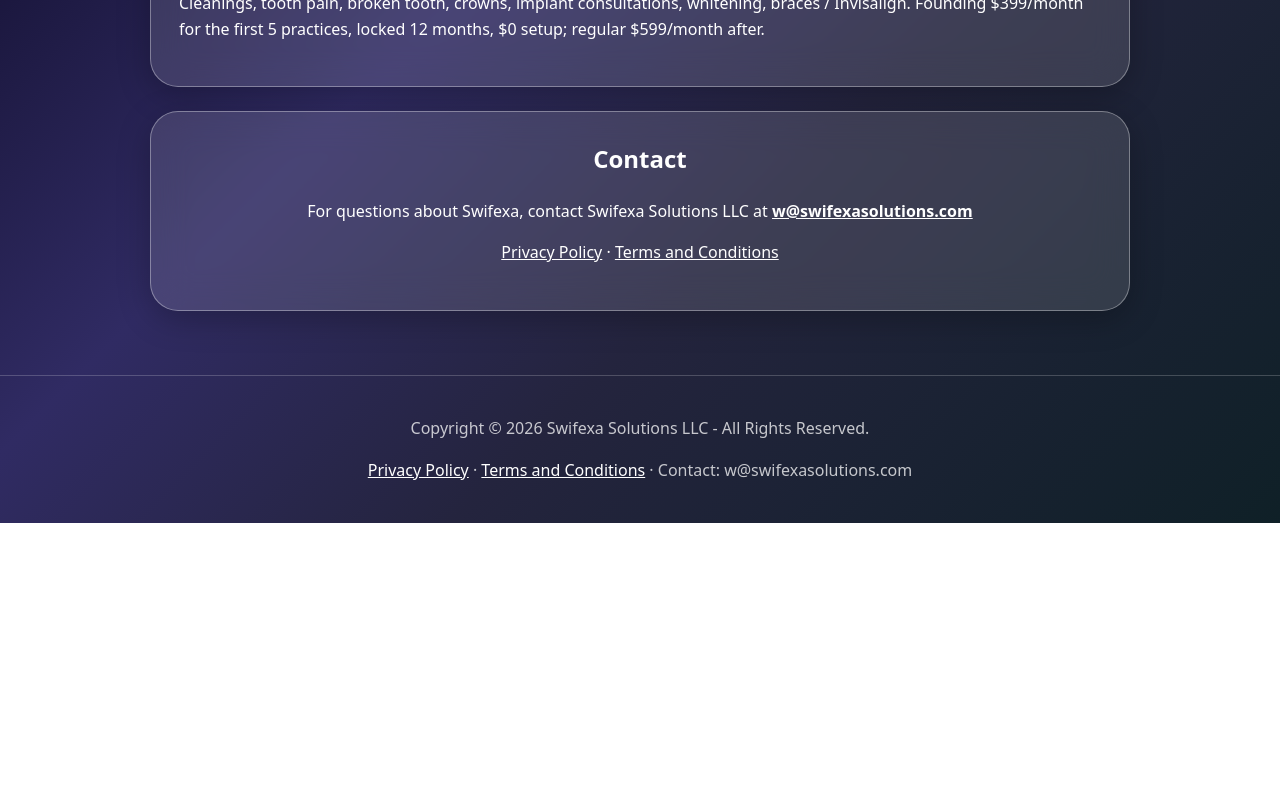
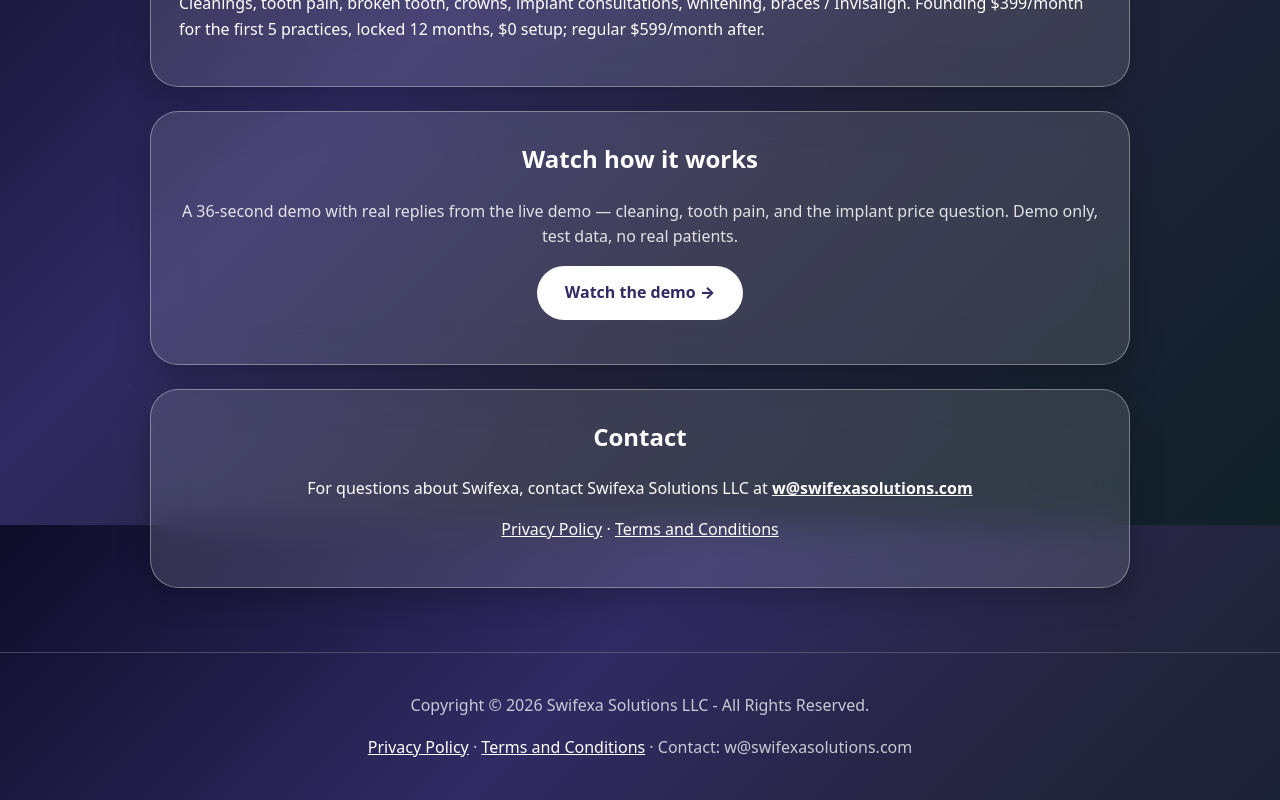
Before and after one commit to swifexa/swifexa, a Next.js app: page / in a window 1280 px wide. Shown: the part 1075-1875 px from the top of the page. Before the commit the page ends 1598 px from the top, so only its background shows below. Built offline with nearby package versions, Linux system fonts and the light colour scheme.

Commit message:
Update homepage with /demo link

```diff
--- a/app/page.js
+++ b/app/page.js
@@ -45,6 +45,12 @@ export default function Home() {
       </section>
 
       <section style={{ ...glass, marginTop: 24, textAlign: 'center' }}>
+        <h2 style={{ marginTop: 0 }}>Watch how it works</h2>
+        <p style={{ color: 'rgba(255,255,255,0.85)' }}>A 36-second demo with real replies from the live demo — cleaning, tooth pain, and the implant price question. Demo only, test data, no real patients.</p>
+        <p><a href="/demo" style={{ background: '#ffffff', color: '#302b63', fontWeight: 800, padding: '14px 28px', borderRadius: 999, textDecoration: 'none', display: 'inline-block' }}>Watch the demo →</a></p>
+      </section>
+
+      <section style={{ ...glass, marginTop: 24, textAlign: 'center' }}>
         <h2 style={{ marginTop: 0 }}>Contact</h2>
         <p>For questions about Swifexa, contact Swifexa Solutions LLC at <a href="mailto:w@swifexasolutions.com" style={{ color: '#fff', fontWeight: 700 }}>w@swifexasolutions.com</a></p>
         <p><a href="/privacy-policy" style={{ color: '#fff' }}>Privacy Policy</a> · <a href="/terms-and-conditions" style={{ color: '#fff' }}>Terms and Conditions</a></p>
```
